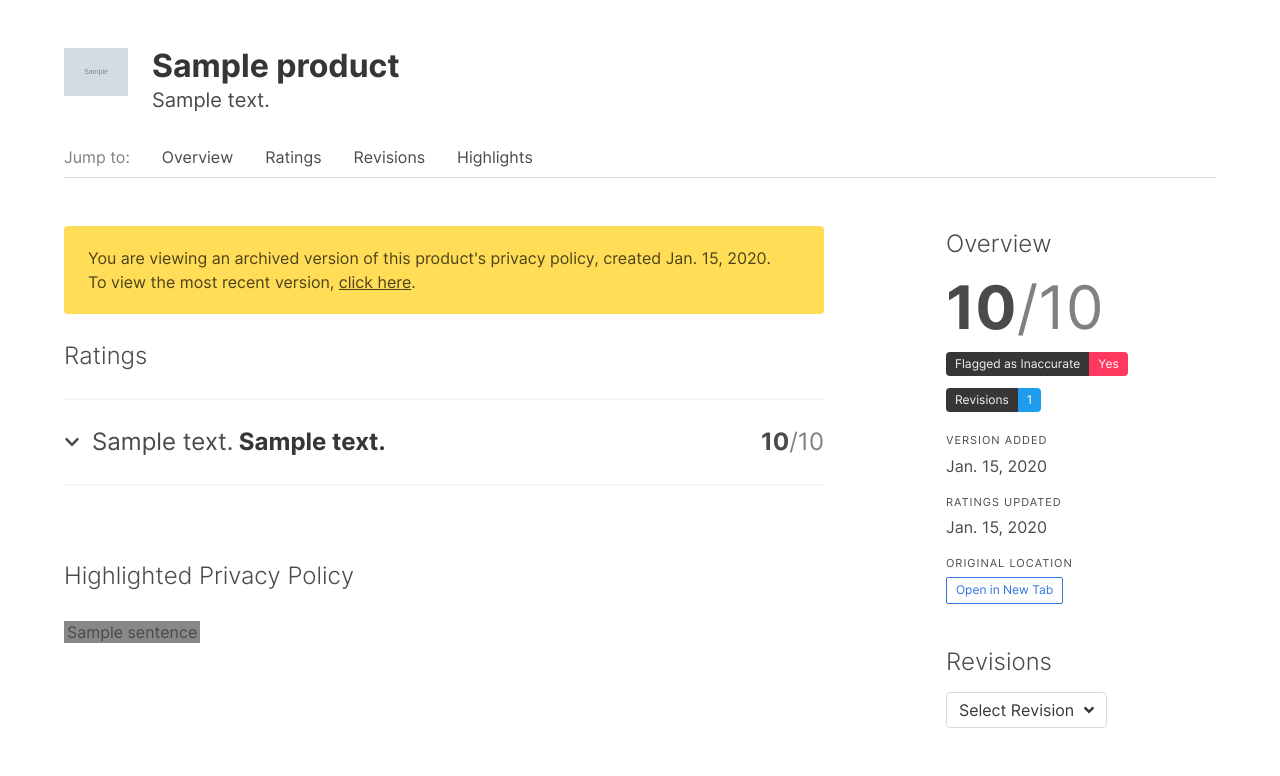
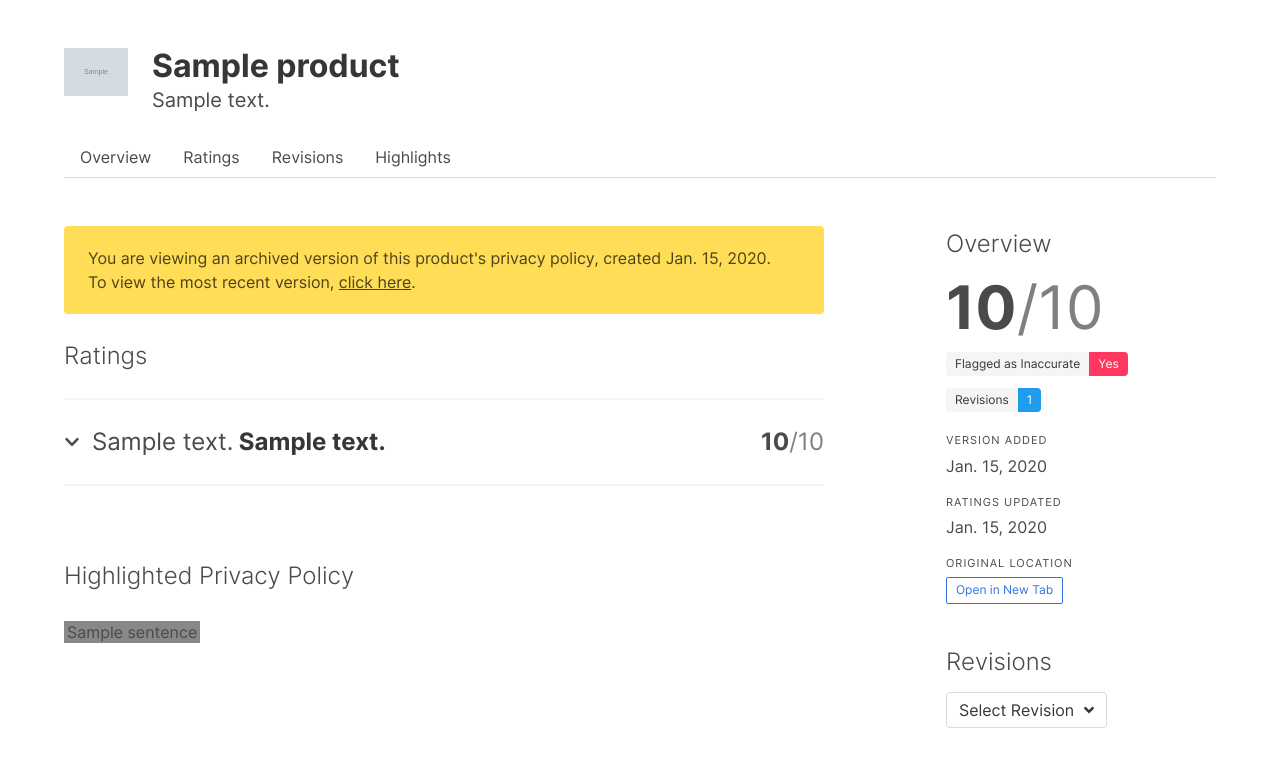
Before and after one commit to Politiwatch/privacyspy, a Django app: template privacyspy/core/templates/core/product.html in a window 1280 px wide. Shown: the part 52-828 px from the top of the page. Run offline with Django 3.2, Linux system fonts and the light colour scheme; tables that the repository leaves empty hold one stand-in row (values such as "Sample post"); the template is opened without the code that fills it: values that come from a table or form of the project are taken from there, most other values are stand-ins (such as "Sample title", 1, 10 or a date in 2020); grey boxes marked "Sample" are stand-in pictures.

Commit message:
Polish policy page

```diff
--- a/privacyspy/core/templates/core/policy.html
+++ b/privacyspy/core/templates/core/policy.html
@@ -7,7 +7,6 @@
 {% else %}
 <div class="tabs">
     <ul>
-        <li class="tab-helper">Jump to:</li>
         <li class="has-text-weight-medium"><a href="#policy-overview">Overview</a></li>
         <li><a class="has-text-weight-medium" href="#policy-ratings">Ratings</a></li>
         <li><a class="has-text-weight-medium" href="#policy-revisions">Revisions</a></li>
@@ -53,7 +52,7 @@
         </div>
         {% endwith %}
     </div>
-    <div class="column is-offset-1">
+    <div class="column is-2 is-offset-1">
         <div id="policy-overview">
             <h4 class="is-size-4 has-text-weight-light">Overview</h4>
             <h3 class="is-size-1 has-text-weight-bold">
@@ -68,7 +67,7 @@
             <div class="field is-grouped is-grouped-multiline">
                 <div class="control">
                     <div class="tags has-addons">
-                        <span class="tag is-dark">Flagged as Inaccurate</span>
+                        <span class="tag is-light">Flagged as Inaccurate</span>
                         {% if policy.out_of_date or policy.erroneous %}
                         <span class="tag is-danger">Yes</span>
                         {% else %}
@@ -78,7 +77,7 @@
                 </div>
                 <div class="control">
                     <div class="tags has-addons">
-                        <span class="tag is-dark">Revisions</span>
+                        <span class="tag is-light">Revisions</span>
                         <span class="tag is-info">{{policy.revisions|length}}</span>
                     </div>
                 </div>
```
